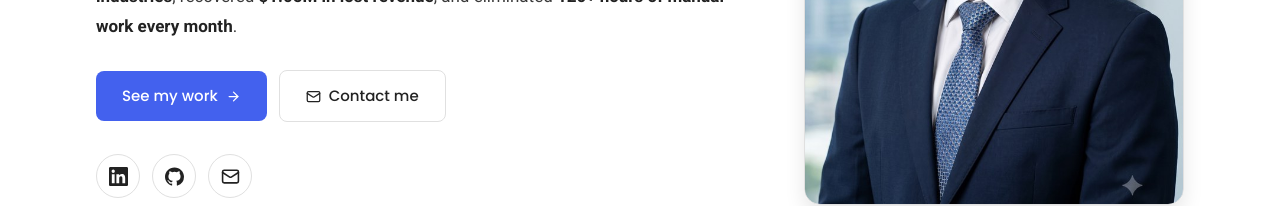
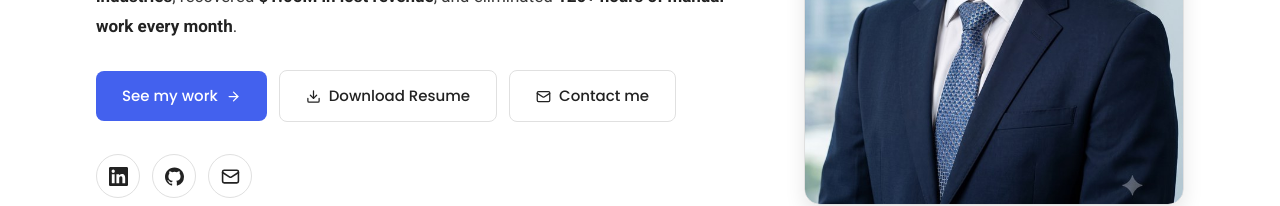
Before and after one commit to ShashankSurwase/Portfolio, a Next.js app: page /Portfolio/ in a window 1280 px wide. Shown: the part 459-665 px from the top of the page. Built offline with nearby package versions, Linux system fonts and the light colour scheme.

Commit message:
feat: add Download Resume button in hero section

```diff
--- a/components/folio/FolioHero.tsx
+++ b/components/folio/FolioHero.tsx
@@ -1,5 +1,5 @@
 "use client";
-import { ArrowRight, Mail, GraduationCap } from "lucide-react";
+import { ArrowRight, Mail, Download, GraduationCap } from "lucide-react";
 import { PROFILE } from "@/lib/profile";
 
 // Site is served under /Portfolio (see next.config.ts basePath); static assets need the prefix.
@@ -55,6 +55,14 @@ export default function FolioHero() {
             <a href="#projects" className="fo-btn">
               See my work <ArrowRight size={15} />
             </a>
+            <a
+              href={PROFILE.resumeHref}
+              target="_blank"
+              rel="noopener noreferrer"
+              className="fo-btn-light"
+            >
+              <Download size={15} /> Download Resume
+            </a>
             <a href="#contact" className="fo-btn-light">
               <Mail size={15} /> Contact me
             </a>
```
